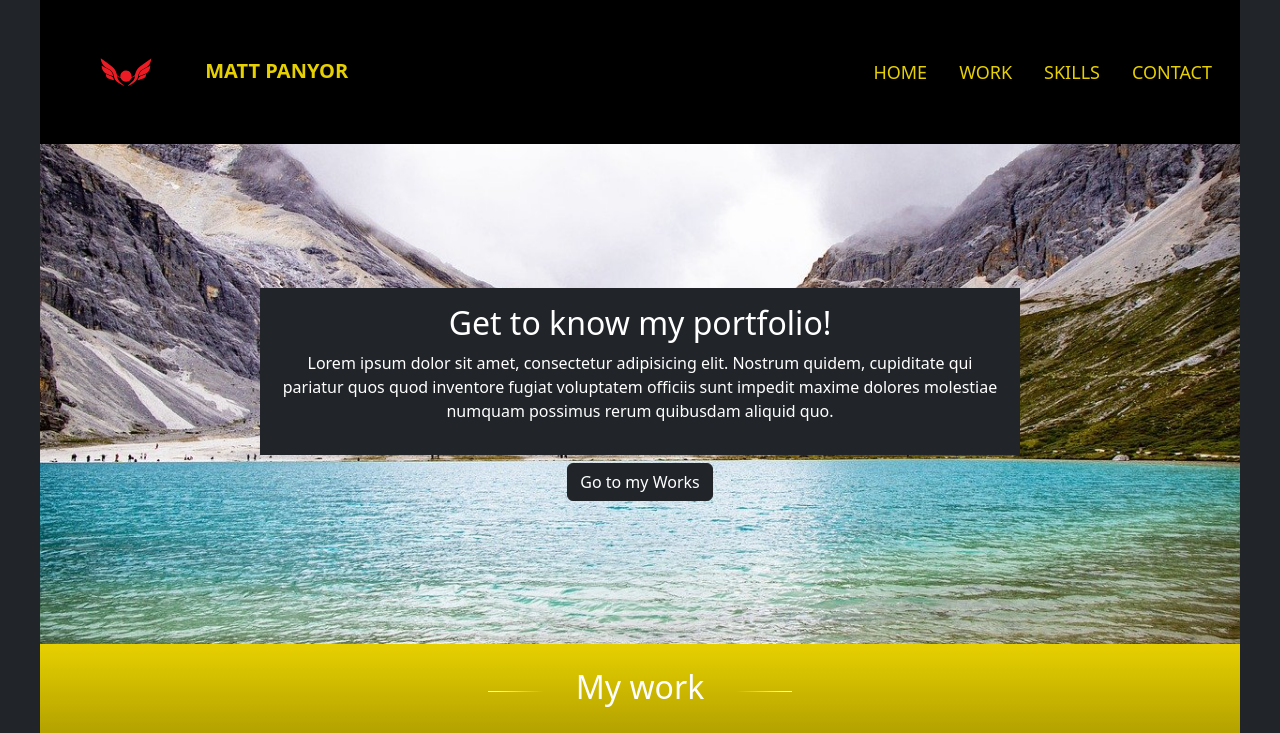
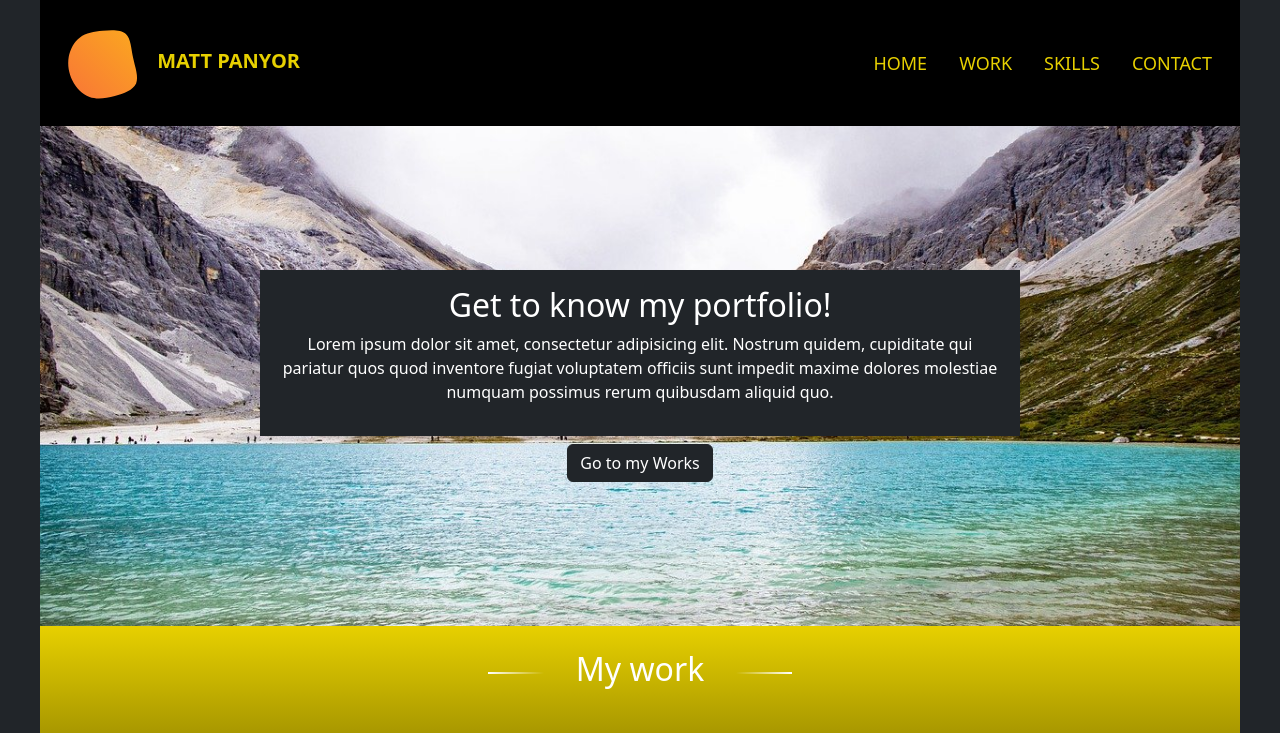
Before and after one commit to mattp-edu/bootstrap-portfolio, a plain HTML site: page index.html in a window 1280 px wide. Shown: the top 733 px of the page. Drawn offline with nearby package versions, Linux system fonts and the light colour scheme.

Commit message:
logo refactor

```diff
--- a/index.html
+++ b/index.html
@@ -9,10 +9,10 @@
 </head>
 <body class="mx-auto bg-dark">
 
-    <nav class="navbar navbar-expand-lg">
+    <nav class="navbar navbar-expand-lg navbar-dark">
         <div class="container-fluid">
             <a href="#" class="navbar-brand">
-                <img src="images/logo/Svg_File.svg" alt="brand icon" class="d-inline-block">
+                <img src="images/logo/blob.svg" height="100px" alt="brand icon" class="d-inline-block">
                 Matt Panyor
             </a>
             <button class="navbar-toggler" type="button" data-bs-toggle="collapse" data-bs-target="#navbarSupportedContent" aria-controls="navbarSupportedContent" aria-expanded="false" aria-label="Toggle navigation">
```
Also changed, not shown: images/logo/Svg_File.svg (deleted), images/logo/blob.svg (added).
